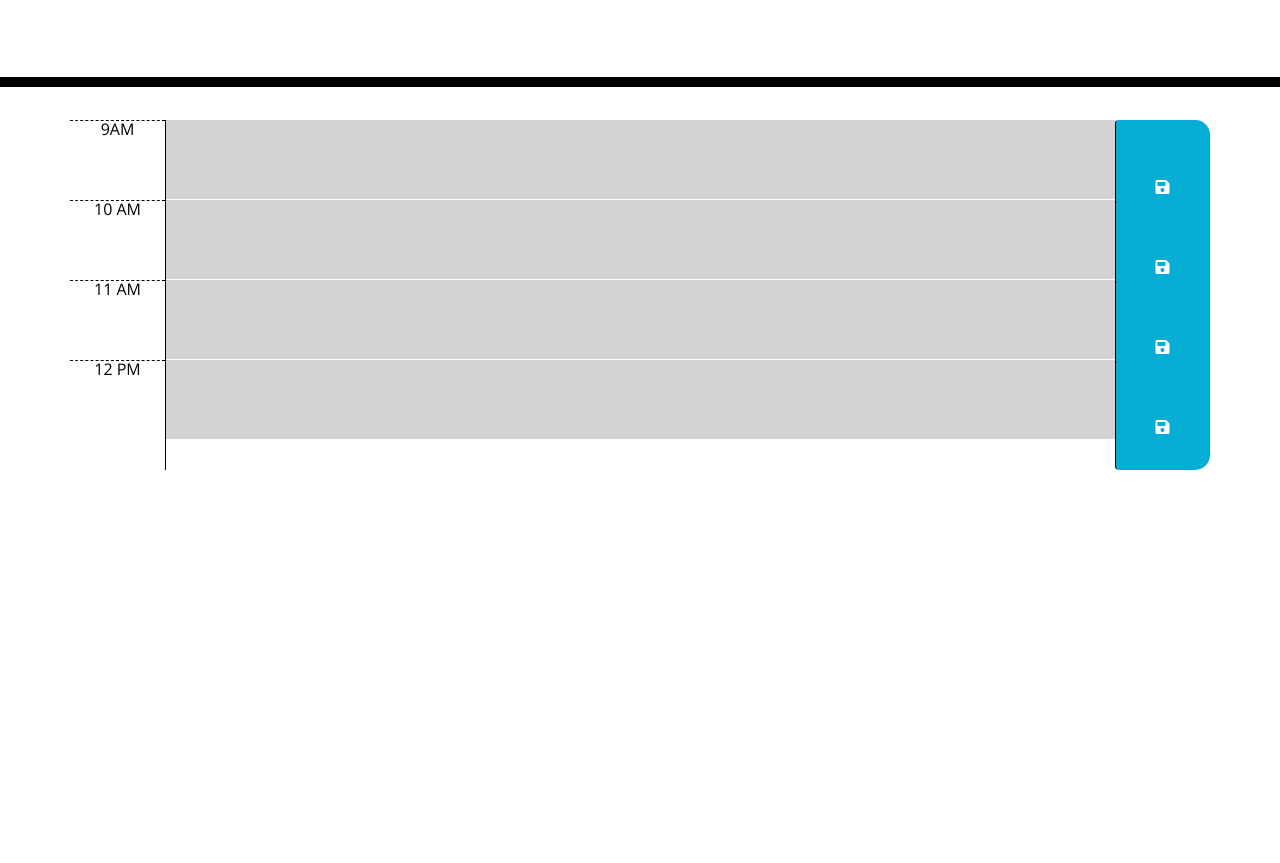
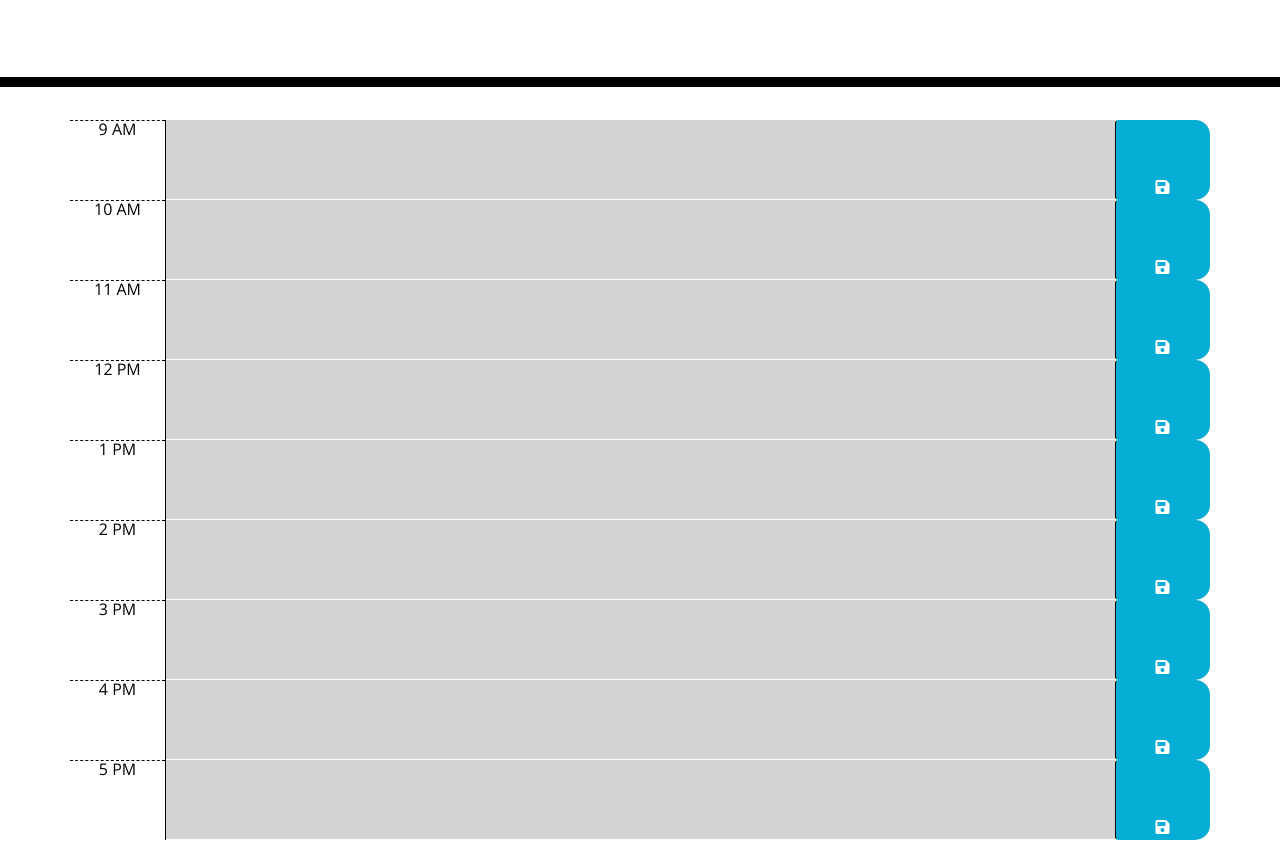
Before and after one commit to JemL41287/Work-Day-Scheduler, a plain HTML site: page index.html in a window 1280 px wide. Shown: the part 181-1044 px from the top of the page. Before the commit the page ends 800 px from the top, so only its background shows below. Drawn offline with nearby package versions, Linux system fonts and the light colour scheme.

Commit message:
finished creating table

```diff
--- a/index.html
+++ b/index.html
@@ -22,33 +22,67 @@
 
     <div class="container">
         <div class="row time-block past" id="hour-9">
-            <div class="col-md-1 hour">9AM</div>
+            <div class="col-md-1 hour">9 AM</div>
             <textarea class="col-md-10 description"></textarea>
             <button class="btn saveBtn col-md-1">
                 <i class="fas fa-save"></i>
             </button>
         </div>
-        <div id="hour-10" class="row time-block past">
+        <div class="row time-block past" id="hour-10">
             <div class="col-md-1 hour">10 AM</div>
             <textarea class="col-md-10 description"></textarea>
             <button class="btn saveBtn col-md-1">
                 <i class="fas fa-save"></i>
             </button>
         </div>
-        <div id="hour-11" class="row time-block past">
+        <div class="row time-block past" id="hour-11">
             <div class="col-md-1 hour">11 AM</div>
             <textarea class="col-md-10 description"></textarea>
             <button class="btn saveBtn col-md-1">
                 <i class="fas fa-save"></i>
             </button>
         </div>
-        <div id="hour-12" class="row time-block past">
+        <div class="row time-block past" id="hour-12">
             <div class="col-md-1 hour">12 PM</div>
             <textarea class="col-md-10 description"></textarea>
             <button class="btn saveBtn col-md-1">
                 <i class="fas fa-save"></i>
             </button>
-
+        </div>
+        <div class="row time-block past" id="hour-1">
+            <div class="col-md-1 hour">1 PM</div>
+            <textarea class="col-md-10 description"></textarea>
+            <button class="btn saveBtn col-md-1">
+                <i class="fas fa-save"></i>
+            </button>
+        </div>
+        <div class="row time-block past" id="hour-2">
+            <div class="col-md-1 hour">2 PM</div>
+            <textarea class="col-md-10 description"></textarea>
+            <button class="btn saveBtn col-md-1">
+                <i class="fas fa-save"></i>
+            </button>
+        </div>
+        <div class="row time-block past" id="hour-3">
+            <div class="col-md-1 hour">3 PM</div>
+            <textarea class="col-md-10 description"></textarea>
+            <button class="btn saveBtn col-md-1">
+                <i class="fas fa-save"></i>
+            </button>
+        </div>
+        <div class="row time-block past" id="hour-4">
+            <div class="col-md-1 hour">4 PM</div>
+            <textarea class="col-md-10 description"></textarea>
+            <button class="btn saveBtn col-md-1">
+                <i class="fas fa-save"></i>
+            </button>
+        </div>
+        <div class="row time-block past" id="hour-5">
+            <div class="col-md-1 hour">5 PM</div>
+            <textarea class="col-md-10 description"></textarea>
+            <button class="btn saveBtn col-md-1">
+                <i class="fas fa-save"></i>
+            </button>
         </div>
     </div>
 
--- a/style.css
+++ b/style.css
@@ -63,9 +63,13 @@ textarea {
   border-bottom-right-radius: 15px;
   background-color: #06AED5;
   color: white;
+  height: 80px;
+  display: inline-block;
 }
 
 .saveBtn i:hover {
   font-size: 20px;
   transition: all .3s ease-in-out;
 }
+
+}
```
